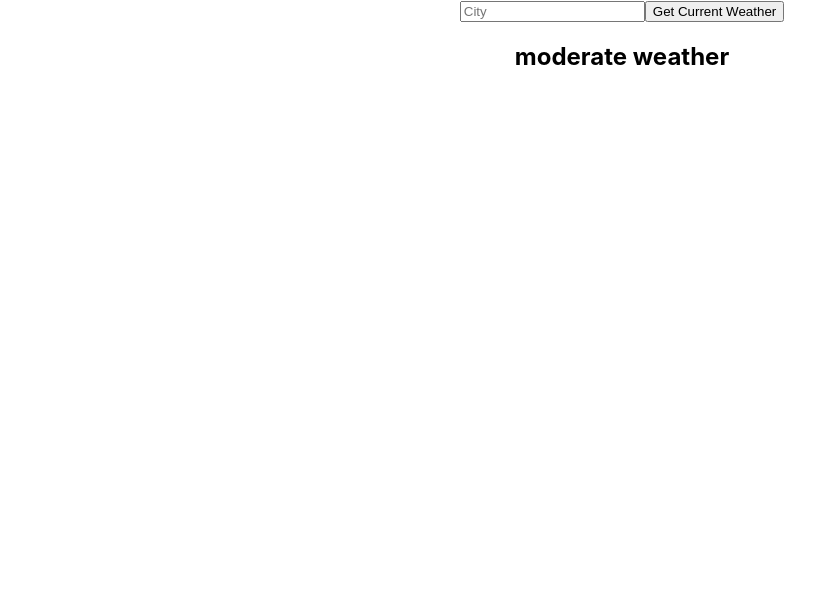
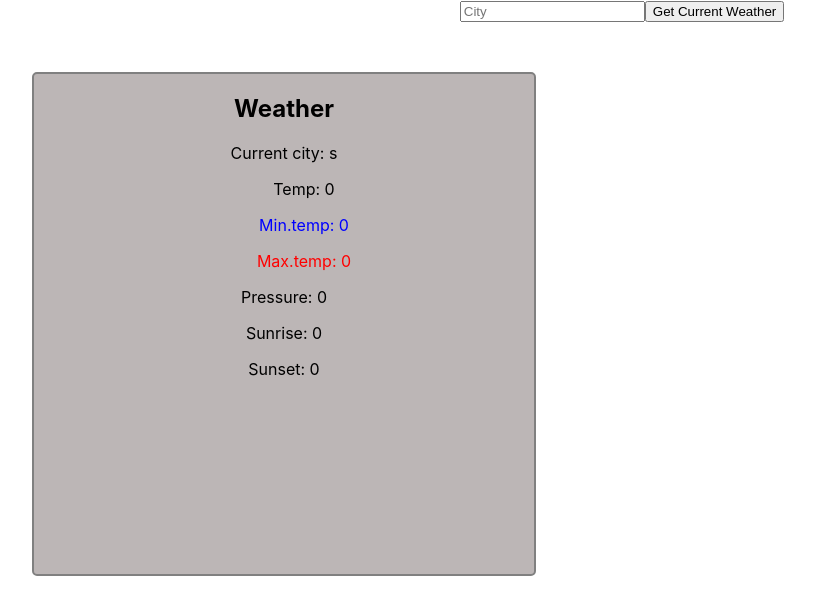
Before and after one commit to alexsharich/weatherApp, a React (Create React App) app: page / in a window 1280 px wide. Shown: the top 614 px of the page, without its empty margins (18-833 px from the left). Built offline with nearby package versions, Linux system fonts and the light colour scheme.

Commit message:
add full weather information

```diff
--- a/src/App.tsx
+++ b/src/App.tsx
@@ -3,20 +3,29 @@ import logo from './logo.svg';
 import './App.css';
 import { Form } from './ui/form/Form';
 import { WeatherInformation } from './ui/form/weatherInformation/WeatherInformation';
+import { weatherApi } from './dal/api';
+import { useDispatch } from 'react-redux';
+import { getCurrentWeatherTC } from './bll/weatherReducer';
+import { setIsLoadingTC } from './bll/appReducer';
 
 
 function App() {
 
 let [cityName,setCityName]=useState('')
+const dispatch = useDispatch()
 
  const getCurrentWeather = async (e:any)=>{
   e.preventDefault()
+  dispatch(setIsLoadingTC(true))
   const city = cityName === '' ? 'London' : cityName
   const api_url = await
   fetch(`https://api.openweathermap.org/data/2.5/weather?q=${city}&appid=f56a8950eaa1448bf0e4dd0a329053a9`)
   const data = await api_url.json()
+  dispatch(getCurrentWeatherTC(data))
+  dispatch(setIsLoadingTC(false))
   console.log(data)
 }
+
 
   return (
     <div className="App">
--- /dev/null
+++ b/src/bll/appReducer.ts
@@ -0,0 +1,33 @@
+const initialState:InitialStateType = {
+  isLoading:false
+}
+type InitialStateType = {
+  isLoading:boolean
+}
+type ActionType = SetIsLoadingActionType
+export const appReducer = (state:InitialStateType=initialState,action:ActionType):InitialStateType=>{
+switch(action.type){
+  case 'SET-ISLOADING':
+    return {
+      ...state,isLoading:action.value
+    }
+    default:
+    return state
+}
+}
+
+type SetIsLoadingActionType = {
+  type:'SET-ISLOADING'
+  value:boolean
+}
+const setIsLoadingAC = (value:boolean):SetIsLoadingActionType=>{
+  return {
+    type:'SET-ISLOADING',
+    value
+  }
+}
+export const setIsLoadingTC = (value:boolean):any=>{
+  return (dispatch:any)=>{
+    dispatch(setIsLoadingAC(value))
+  }
+}
--- a/src/bll/store.ts
+++ b/src/bll/store.ts
@@ -1,11 +1,12 @@
 import { applyMiddleware, combineReducers, createStore } from "redux";
 import  thunkMiddleware  from "redux-thunk";
+import { appReducer } from "./appReducer";
 import { weatherReducer } from "./weatherReducer";
 
 const rootReducer = combineReducers({
-weatherReducer
+weatherReducer,
+appReducer
 })
 
 export type AppRootStateType = ReturnType<typeof rootReducer>
-
 export const store = createStore(rootReducer,applyMiddleware(thunkMiddleware))
--- a/src/bll/weatherReducer.ts
+++ b/src/bll/weatherReducer.ts
@@ -44,7 +44,7 @@ const initialState = {
   },
   timezone: 0,
   id: 0,
-  name: "",
+  name: "s",
   cod: 0
 }
 type InitialStateType = {
@@ -102,7 +102,9 @@ export const weatherReducer = (state:any=initialState,action:any):InitialStateTy
   switch (action.type) {
     case 'GET-CURRENT-WEATHER':
       return {
-        ...state
+        ...state,
+        ...action.payload
+
       }
     default :
      return state
@@ -118,7 +120,7 @@ const getCurrenWeatherAC = (payload:any):GetCurrentWeatherActionType=>{
     payload
   }
 }
-const getCurrentWeatherTC = (payload:any)=>{
+export const getCurrentWeatherTC = (payload:any):any=>{
   return (dispatch:any)=>{
     dispatch(getCurrenWeatherAC(payload))
   }
--- /dev/null
+++ b/src/dal/api.ts
@@ -0,0 +1,11 @@
+import axios from 'axios'
+
+const instance = axios.create({
+  baseURL:'https://api.openweathermap.org/data/2.5/weather?q=London&appid=f56a8950eaa1448bf0e4dd0a329053a9',
+  withCredentials:true
+})
+export const weatherApi = {
+getWeatherInLondon(){
+  return instance.get('https://cors-anywhere.herokuapp.com/https://api.openweathermap.org/data/2.5/weather?q=London&appid=f56a8950eaa1448bf0e4dd0a329053a9')
+}
+}
--- /dev/null
+++ b/src/ui/form/weatherInformation/WeatherInformation.module.css
@@ -0,0 +1,12 @@
+.container {
+  padding: 50px;
+  margin: 0 auto;
+}
+.weatherInformationBlock {
+  width: 500px;
+  height: 500px;
+  background-color: rgb(188, 182, 182);
+  border: 2px solid grey;
+  border-radius: 5px;
+  color: black;
+}
--- a/src/ui/form/weatherInformation/WeatherInformation.tsx
+++ b/src/ui/form/weatherInformation/WeatherInformation.tsx
@@ -1,12 +1,42 @@
+import { timeEnd } from 'console'
 import React from 'react'
 import { useSelector } from 'react-redux'
 import { AppRootStateType } from '../../../bll/store'
+import s from './WeatherInformation.module.css'
 
 export const WeatherInformation =()=> {
 
-  let weather = useSelector<AppRootStateType,any>(state=>state.weatherReducer.weather)
+  let weather = useSelector<AppRootStateType,any>(state=>state.weatherReducer)
+  let isLoading = useSelector<AppRootStateType,boolean>(state=>state.appReducer.isLoading)
+  const correctTime = (value:number)=>{
+    if(value != 0){
+      const time = new Date(value * 1000)
+      return  time.toLocaleTimeString()
+    }
+    return 0
+  }
 
   return (
-    <div><h2>{weather[0].description}</h2></div>
+    <div className={s.container}>
+      <div className={s.weatherInformationBlock}>
+      <div>{
+      isLoading
+      ? <h2 style={{margin:'0 auto' }}>Please, wait ...</h2>
+      : <div>
+        <h2>Weather</h2>
+      <p>Current city: {weather.name}</p>
+      <ul style={{listStyle:'none'}}>Temp: {weather.main.temp}
+        <li> <p style={{color:'blue'}}>Min.temp: {weather.main.temp_min}</p> </li>
+        <li> <p style={{color:'red'}}>Max.temp: {weather.main.temp_max}</p> </li>
+      </ul>
+      <p>Pressure: {weather.main.pressure}</p>
+      <p>Sunrise: {correctTime(weather.sys.sunrise)}</p>
+      <p>Sunset: {correctTime(weather.sys.sunset)}</p>
+      </div> }
+
+      </div>
+
+      </div>
+      </div>
   )
 }
```
